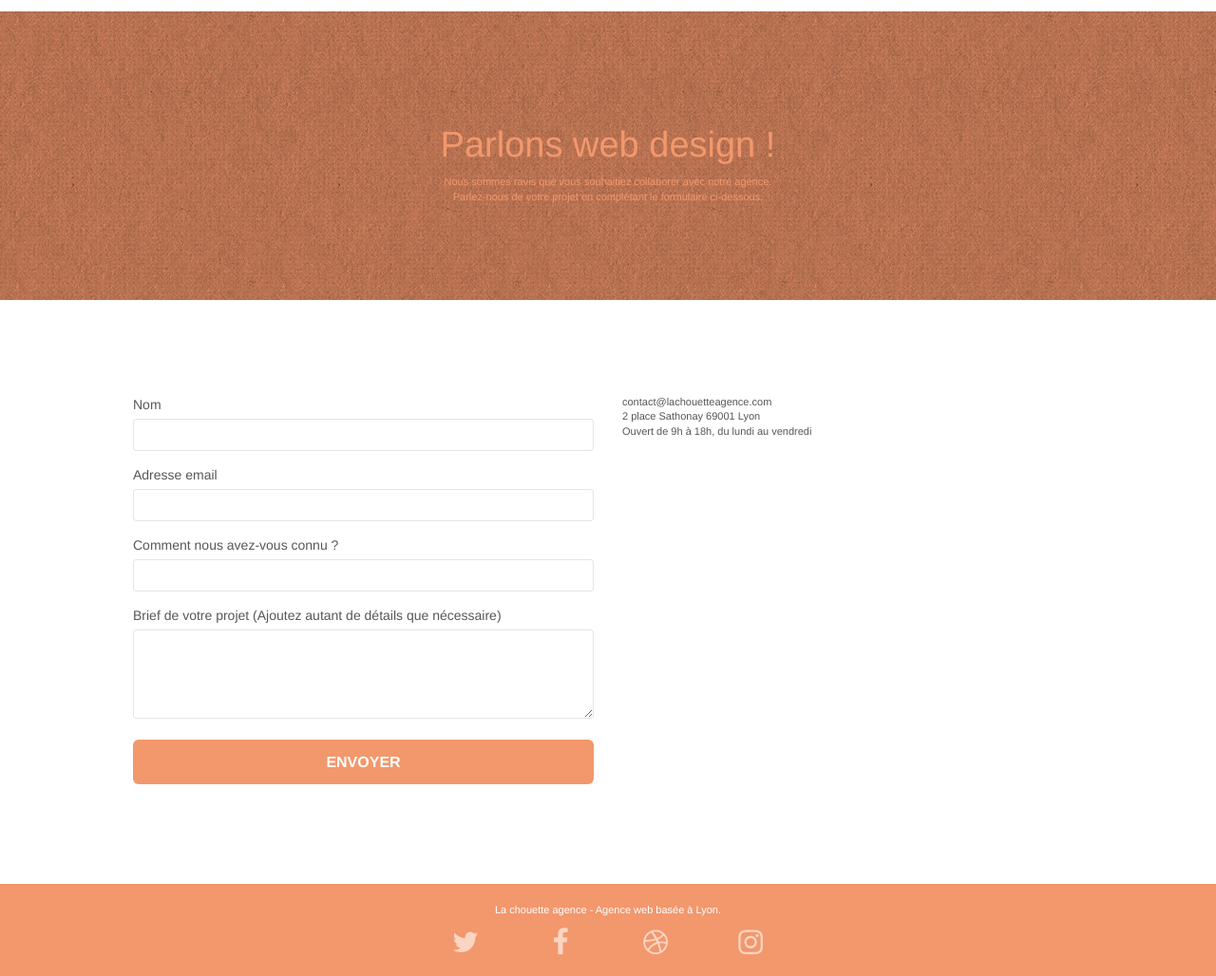
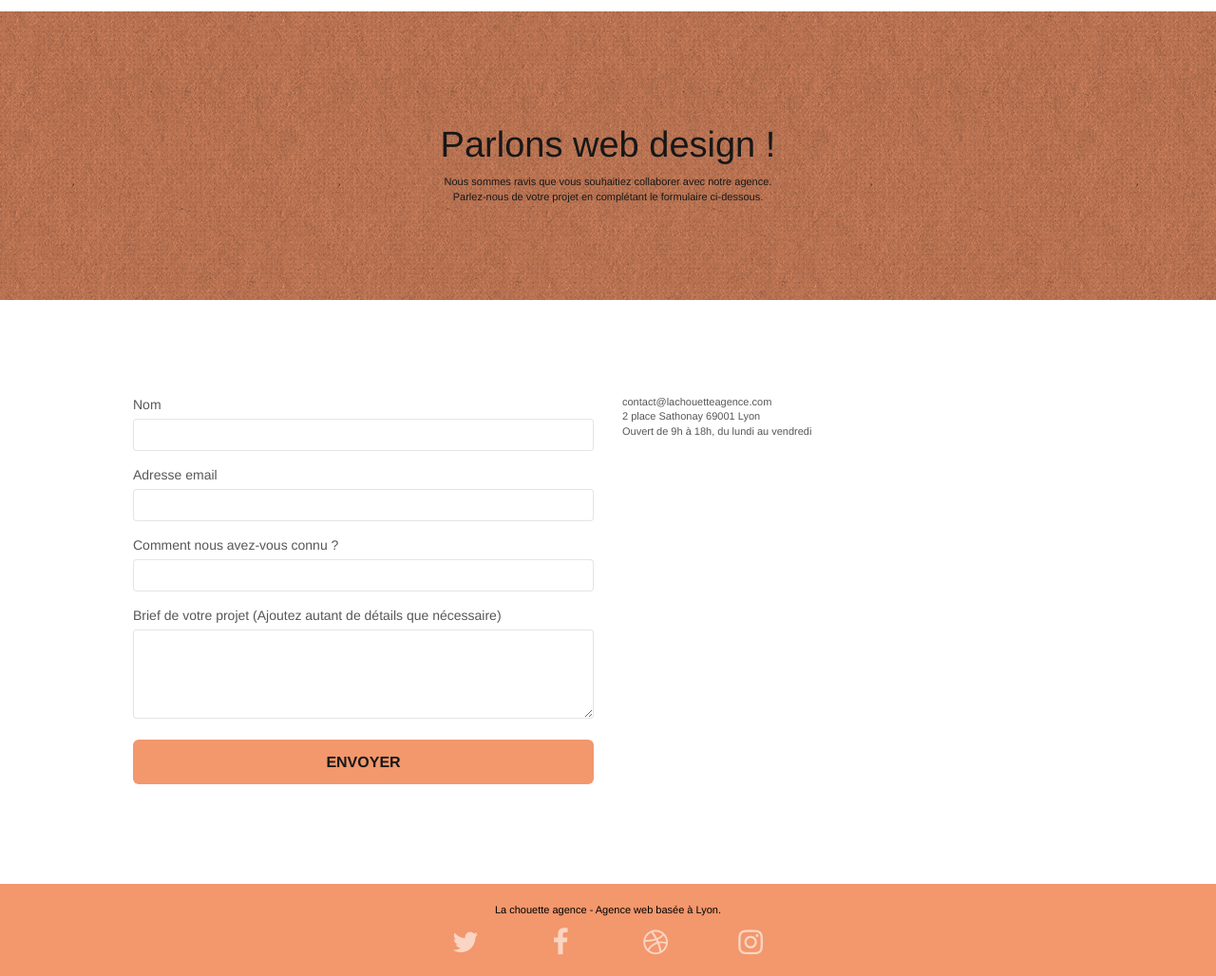
Before and after one commit to Ascryd/La-chouette-agence, a plain HTML site: page page2.html in a window 1280 px wide. Shown: the part 80-1108 px from the top of the page at 95% size. Drawn offline with nearby package versions, Linux system fonts and the light colour scheme; files that its build step writes are made by us from their sources; a script that the page names is missing.

Commit message:
REC 6
Modification du contraste

```diff
--- a/style.css
+++ b/style.css
@@ -736,7 +736,7 @@ h4 {
 }
 
 .white {
-    color: #FFFFFF!important;
+    color: #000000!important;
 }
 
 .portfolio-thumb {
@@ -775,16 +775,16 @@ h4 {
 }
 
 .tc-white {
-    color: #F3976C!important;
+    color: #171717!important;
 }
 
 .btn-atomic-tangerine {
     background: #F3976C;
-    color: #FFFFFF!important;
+    color: #171717!important;
 }
 
 .btn-atomic-tangerine:hover {
-    background: #c27956!important;
+    background: #824630!important;
     color: #FFFFFF!important;
 }
 
@@ -1061,3 +1061,7 @@ article .source {
 :focus {
     border: solid rgb(0, 0, 0) 5px;
 }
+
+.correct-black {
+    color: #000000;
+}
```
